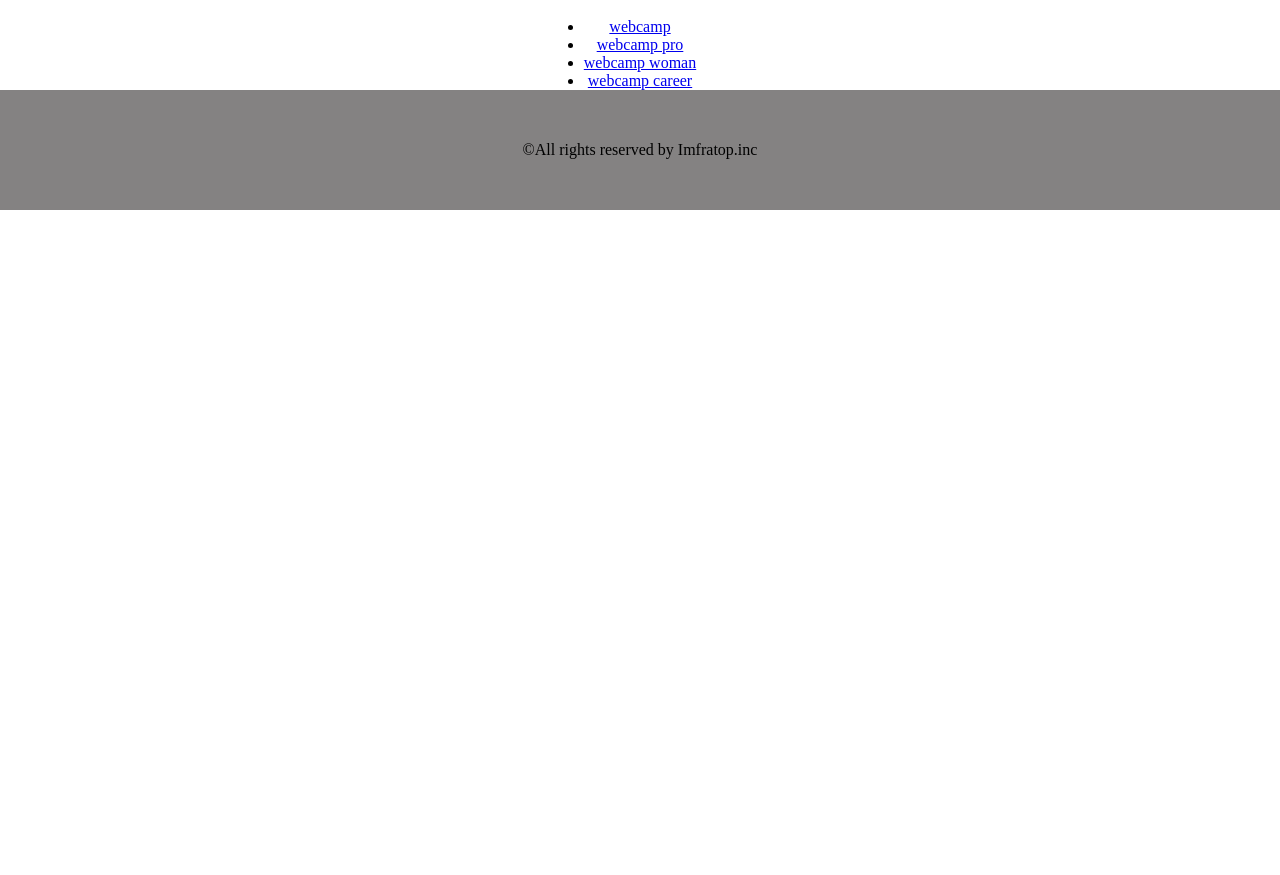
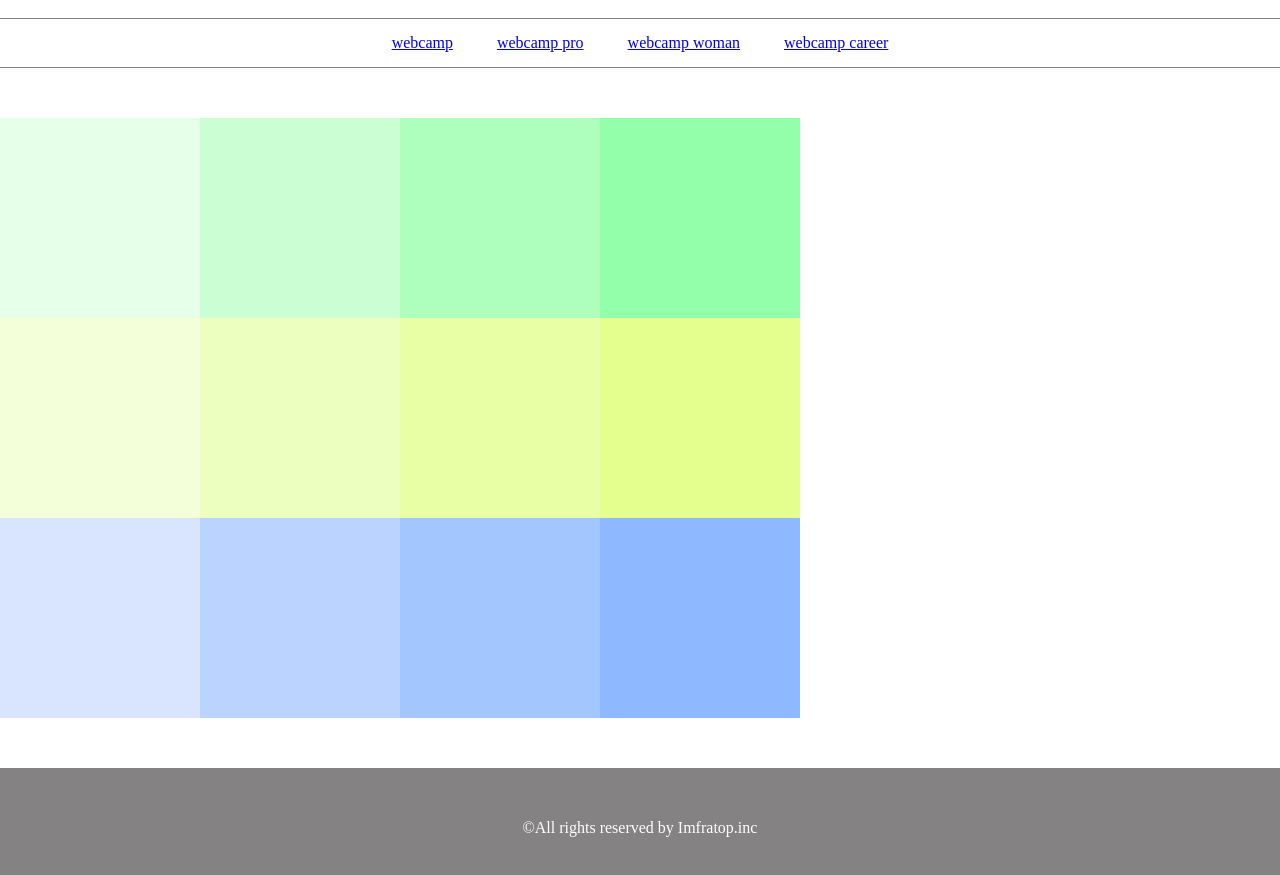
Before and after one commit to Sayo-Shiozuka/chapter5_exercise, a plain HTML site: page index.html in a window 1280 px wide. Shown: the part 59-934 px from the top of the page. Before the commit the page ends 800 px from the top, so only its background shows below. Drawn offline with Linux system fonts and the light colour scheme.

Commit message:
[finish]1-5演習

```diff
--- a/index.html
+++ b/index.html
@@ -7,9 +7,10 @@
   </head>
   <body>
     <header>
-      <h1 class="header-line">
+      <h1>
         <a href="infratop.com">infratop</a>
       </h1>
+    </header>
       <nav >
         <ul class="nav-list">
           <li class="nav-list-item">
@@ -26,7 +27,7 @@
           </li>
         </ul>
       </nav>
-    </header>
+    <div class="main">
       <div class="box1"></div>
       <div class="box2"></div>
       <div class="box3"></div>
@@ -39,7 +40,7 @@
       <div class="box10"></div>
       <div class="box11"></div>
       <div class="box12"></div>
-
+    </div>
     <footer>
       <p class="footer-text">©︎All rights reserved by Imfratop.inc</p>
     </footer>
--- a/style.css
+++ b/style.css
@@ -7,18 +7,99 @@
 header {
   width: 100%;
   text-align: center;
+  padding: 20px 0;
 }
 
-.header-line {
-  padding: 20px;
+.nav-list {
+  text-align: center;
+  padding: 15px 0;
+  margin: 0 auto;
+  border-bottom: 1px solid #848282;
+  border-top: 1px solid #848282;
 }
 
-nav {
+.nav-list-item {
+  list-style: none;
   display: inline-block;
+  margin: 0 20px;
 }
-..mav-list-item {
-  text-align: center;
-  margin: 0 auto;
+
+.main {
+  width: 800px;
+  margin: 50px 0;
+  display: flex;
+  flex-wrap: wrap;
+}
+.box1 {
+  width: 200px;
+  height: 200px;
+  background-color: #e6ffe9;
+}
+
+.box2 {
+  width: 200px;
+  height: 200px;
+  background-color: #cbffd3;
+}
+
+.box3 {
+  width: 200px;
+  height: 200px;
+  background-color: #aeffbd;
+}
+
+.box4 {
+  width: 200px;
+  height: 200px;
+  background-color: #93ffab;
+}
+
+.box5 {
+  width: 200px;
+  height: 200px;
+  background-color: #f3ffd8;
+}
+
+.box6 {
+  width: 200px;
+  height: 200px;
+  background-color: #edffbe;
+}
+
+.box7 {
+  width: 200px;
+  height: 200px;
+  background-color: #e9ffa5;
+}
+
+.box8 {
+  width: 200px;
+  height: 200px;
+  background-color: #e4ff8d;
+}
+
+.box9 {
+  width: 200px;
+  height: 200px;
+  background-color: #d9e5ff;
+}
+
+.box10 {
+  width: 200px;
+  height: 200px;
+  background-color: #bad3ff;
+}
+
+.box11 {
+  width: 200px;
+  height: 200px;
+  background-color: #a4c6ff;
+}
+
+.box12 {
+  width: 200px;
+  height: 200px;
+  background-color: #8eb8ff;
 }
 
 footer {
@@ -28,3 +109,7 @@ footer {
   text-align: center;
   line-height: 120px;
 }
+
+.footer-text {
+  color: #fff;
+}
```
Lines whose indentation alone changed are shown as unchanged.
